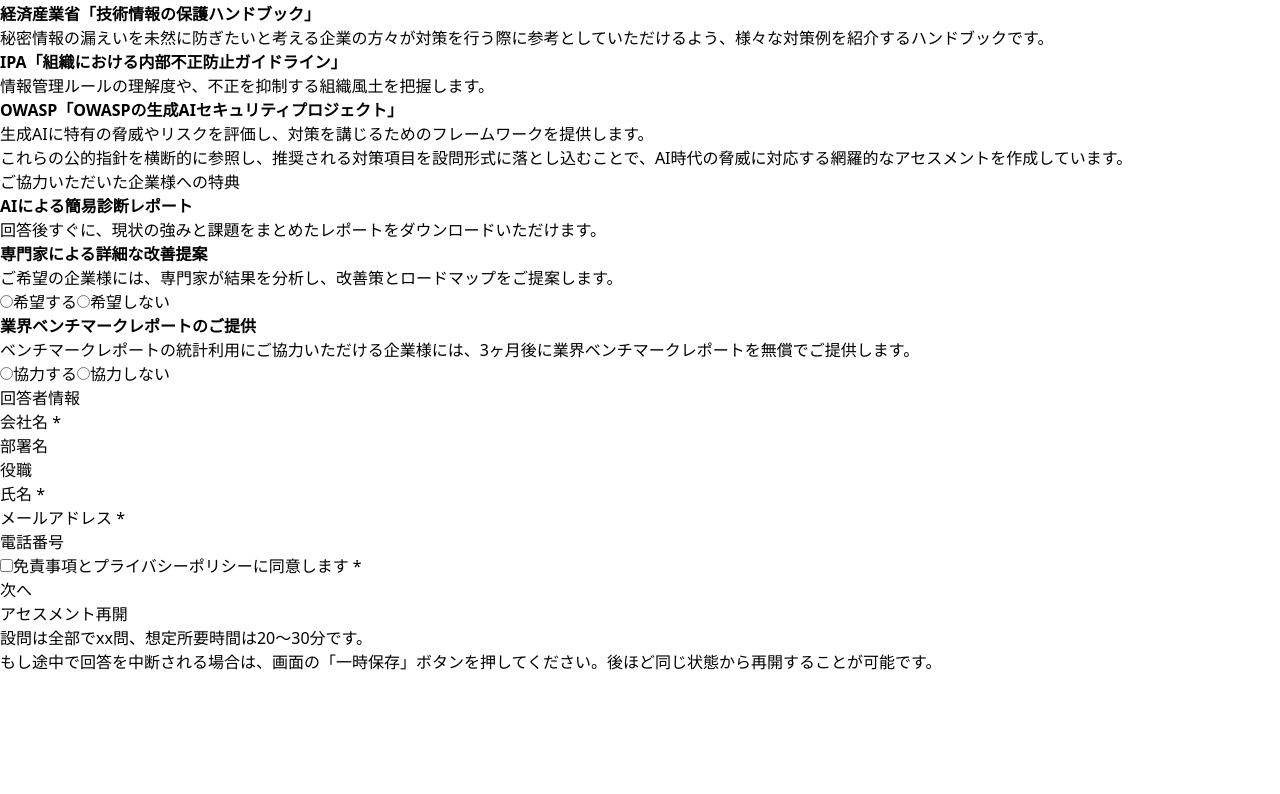
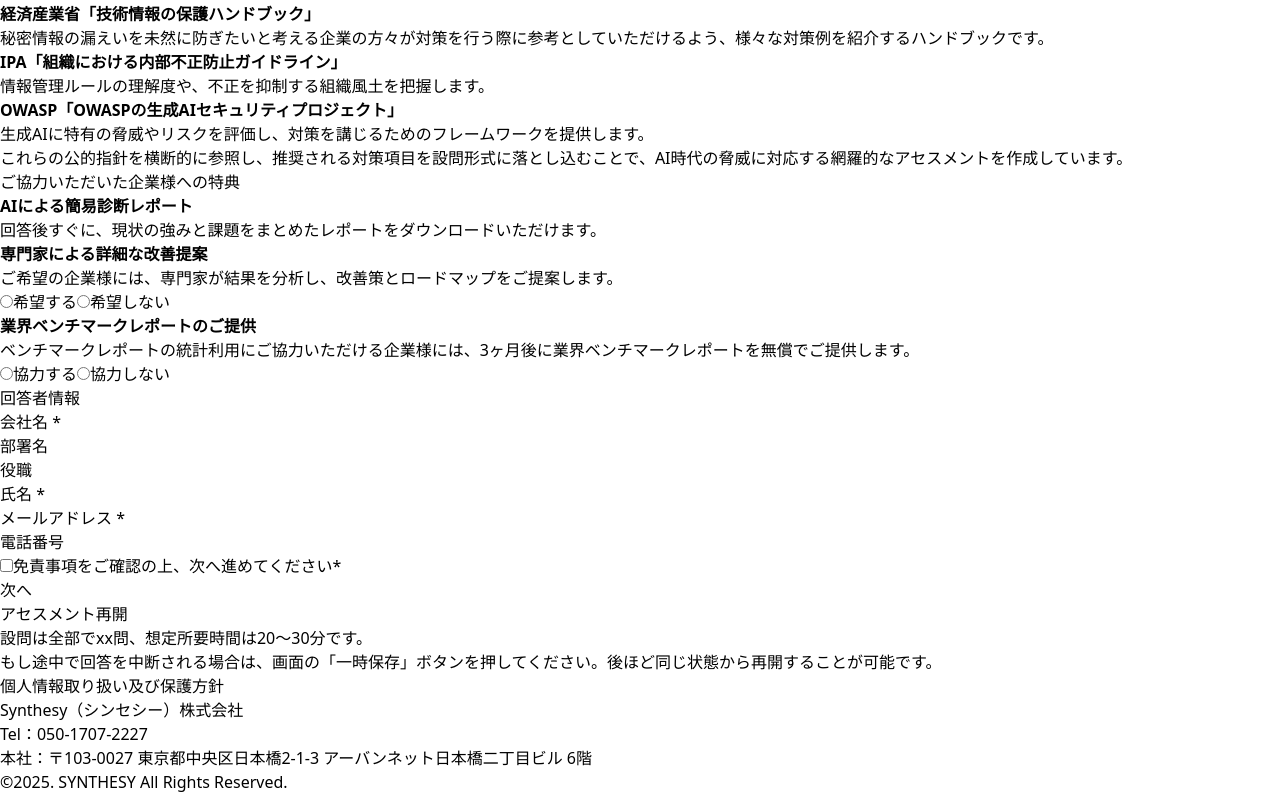
Before and after one commit to ZhenyuPei-synthesy/DLPSurvey, a React (Vite) app: page / in a window 1280 px wide. Shown: the part 489-1283 px from the top of the page. Before the commit the page ends 1163 px from the top, so only its background shows below. Built offline with nearby package versions, Linux system fonts and the light colour scheme; no server answers.

Commit message:
関連法則を表示させたかったが、まだ表示されていない

```diff
--- a/src/SurveyForm.jsx
+++ b/src/SurveyForm.jsx
@@ -708,11 +708,19 @@
       {/* 固定進捗表示ヘッダー */}
       <div className="fixed top-48 left-0 right-0 z-20 bg-white border-b border-gray-200 shadow-sm">
         <div className="max-w-4xl mx-auto px-4 py-3">
-          <div className="flex justify-center">
-            <div className="bg-blue-50 px-4 py-2 rounded-full border border-blue-200">
-              <span className="text-blue-800 font-medium text-sm">
-                回答進捗：{answeredQuestions}問/{totalQuestions}問
+          <div className="flex flex-col space-y-2">
+            <div className="flex items-center justify-between">
+              <span className="text-gray-600 font-medium text-sm">回答状況</span>
+              <span className="text-blue-600 font-bold text-lg tabular-nums">
+                {answeredQuestions} / {totalQuestions} 問
               </span>
+            </div>
+            {/* プログレスバー */}
+            <div className="w-full bg-gray-200 rounded-full h-2">
+              <div
+                className="bg-blue-600 h-2 rounded-full transition-all duration-300"
+                style={{ width: `${totalQuestions > 0 ? (answeredQuestions / totalQuestions) * 100 : 0}%` }}
+              ></div>
             </div>
           </div>
         </div>
--- a/src/Welcome.jsx
+++ b/src/Welcome.jsx
@@ -416,9 +416,10 @@
                     onClick={() => setShowTermsModal(true)}
                     className="text-blue-600 underline hover:text-blue-800"
                   >
-                    免責事項とプライバシーポリシー
+                    免責事項
                   </button>
-                  に同意します <span className="text-red-600">*</span>
+                  をご確認の上、次へ進めてください
+                   <span className="text-red-600">*</span>
                 </span>
               </label>
               {fieldErrors.terms && (
@@ -496,6 +497,32 @@
         </div>
       </div>
 
+      {/* フッターセクション */}
+      <footer className="bg-slate-100 border-t border-gray-200 py-8 mt-16">
+        <div className="max-w-4xl mx-auto px-6 text-center">
+          <div className="mb-4">
+            <a
+              href="https://synthesy.aozoramama1223.com/privacy/"
+              target="_blank"
+              rel="noopener noreferrer"
+              className="text-blue-600 underline hover:text-blue-800 transition-colors font-medium"
+            >
+              個人情報取り扱い及び保護方針
+            </a>
+          </div>
+
+          <div className="text-slate-600 space-y-1 mb-4 text-sm">
+            <p className="font-medium text-slate-800">Synthesy（シンセシー）株式会社</p>
+            <p>Tel：050-1707-2227</p>
+            <p>本社：〒103-0027 東京都中央区日本橋2-1-3 アーバンネット日本橋二丁目ビル 6階</p>
+          </div>
+
+          <div className="text-slate-500 text-xs">
+            <p>©2025. SYNTHESY All Rights Reserved.</p>
+          </div>
+        </div>
+      </footer>
+
       {/* 免責事項・プライバシーポリシー モーダル */}
       {showTermsModal && (
         <div className="fixed inset-0 z-50 overflow-y-auto" aria-labelledby="modal-title" role="dialog" aria-modal="true">
@@ -515,7 +542,7 @@
               <div className="bg-white px-4 pt-5 pb-4 sm:p-6 sm:pb-4">
                 <div className="flex justify-between items-center mb-4">
                   <h3 className="text-lg leading-6 font-medium text-gray-900" id="modal-title">
-                    免責事項とプライバシーポリシー
+                    免責事項
                   </h3>
                   <button
                     type="button"
@@ -535,8 +562,6 @@
                   </p>
 
                   <div>
-                    <h4 className="font-semibold text-gray-900 mb-2">第1条：免責事項（ディスクレイマー）</h4>
-
                     <h5 className="font-medium text-gray-800 mb-1">AI評価の正確性について:</h5>
                     <p className="mb-3">
                       本ツールが提供するAIによる評価スコアおよびコメントは、入力された情報に基づき自動生成されたものです。評価の精度向上には努めておりますが、その正確性、完全性、有用性を保証するものではありません。
@@ -551,52 +576,6 @@
                     <p className="mb-3">
                       本ツールの利用によって生じたいかなる損害についても、当方は一切の責任を負いかねますので、あらかじめご了承ください。
                     </p>
-                  </div>
-
-                  <div>
-                    <h4 className="font-semibold text-gray-900 mb-2">第2条：プライバシーポリシー</h4>
-                    <p className="mb-3">
-                      当方は、お客様の個人情報の重要性を認識し、その保護の徹底を図るため、以下の通りプライバシーポリシーを定めます。
-                    </p>
-
-                    <h5 className="font-medium text-gray-800 mb-1">個人情報の定義:</h5>
-                    <p className="mb-3">
-                      本ポリシーにおいて「個人情報」とは、氏名、所属組織名、連絡先（メールアドレス、電話番号）など、特定の個人を識別できる情報を指します。
-                    </p>
-
-                    <h5 className="font-medium text-gray-800 mb-1">個人情報の取得と利用目的:</h5>
-                    <p className="mb-2">本アセスメントでは、以下の目的でお客様の個人情報をご入力いただきます。</p>
-                    <ul className="list-disc list-inside mb-3 ml-4 space-y-1">
-                      <li>アセスメント結果の報告および送付のため</li>
-                      <li>本人確認のため</li>
-                      <li>本アセスメントに関するお問い合わせへの対応のため</li>
-                      <li>当社サービスに関するご案内や情報提供のため</li>
-                    </ul>
-                    <p className="mb-3">
-                      ご入力いただいた個人情報は、AIによる評価・分析プロセスには一切使用されません。AI評価は、アセスメントの設問に対する回答内容のみを用いて行われます。また、取得した個人情報は、上記利用目的の範囲を超えて利用することはありません。
-                    </p>
-
-                    <h5 className="font-medium text-gray-800 mb-1">個人情報の第三者への提供:</h5>
-                    <p className="mb-3">
-                      当方は、法令に基づく場合や、人の生命、身体または財産の保護のために必要がある場合を除き、お客様の同意を得ずに個人情報を第三者に開示または提供することはありません。
-                    </p>
-
-                    <h5 className="font-medium text-gray-800 mb-1">安全管理措置:</h5>
-                    <p className="mb-3">
-                      当方は、取り扱う個人情報の漏洩、滅失または毀損の防止、その他の個人情報の安全管理のために、必要かつ適切な措置を講じます。
-                    </p>
-
-                    <h5 className="font-medium text-gray-800 mb-1">プライバシーポリシーの変更:</h5>
-                    <p className="mb-3">
-                      当方は、法令の改正やサービス内容の変更等に応じて、本プライバシーポリシーを改定することがあります。重要な変更がある場合には、本ツール上でお知らせいたします。
-                    </p>
-
-                    <h5 className="font-medium text-gray-800 mb-1">お問い合わせ窓口:</h5>
-                    <p className="mb-3">
-                      個人情報の取り扱いに関するご質問やご相談については、下記までお問い合わせください。
-                    </p>
-                    <p className="mb-1">お問い合わせ先窓口：Synthesy株式会社 情報漏洩対策サービスチーム</p>
-                    <p>メールアドレス：〇〇〇@synthesy.co.jp</p>
                   </div>
                 </div>
               </div>
--- a/src/parser.js
+++ b/src/parser.js
@@ -119,6 +119,7 @@
         });
         // 必要ならリスクを最新値で更新（ファイル上は同一なので任意）
         if (!existingItem.risk && row.Risk) existingItem.risk = row.Risk;
+        if (!existingItem.relatedRegulations && row.RelatedRegulations) existingItem.relatedRegulations = row.RelatedRegulations;
       } else {
         subcategory.items.push({
           id: `check-item-${itemId++}`,
@@ -126,6 +127,7 @@
           chuItemNumber: row.ChuItemNumber || '', // 中項目番号を追加
           question: questionText, // "question"というキー名で質問文をセット
           risk: row.Risk,
+          relatedRegulations: row.RelatedRegulations,
           options: parsedOptions
         });
       }
@@ -137,6 +139,7 @@
         questionNumber: row.QuestionNumber || '', // 質問番号を追加
         question: row.CheckItem || '（質問文なし）',
         risk: row.Risk || '',
+        relatedRegulations: row.RelatedRegulations || '',
         options: []
       });
     }
```
